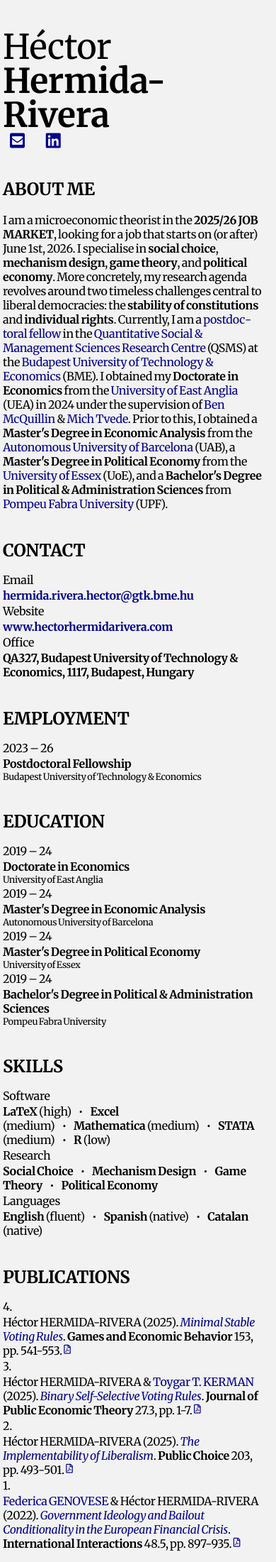
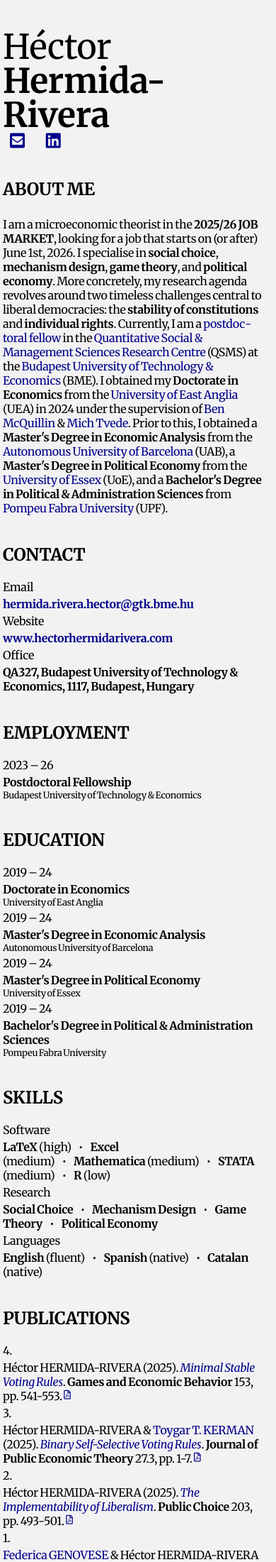
Before and after one commit to HectorHermidaRivera/hectorhermidarivera.github.io, a Jekyll site: the page built from index.md, in a window 390 px wide. Shown: the top 2201 px of the page at 71% size. Built offline with Jekyll 4.4.1, drawn with Linux system fonts in a browser that asks for light colours; a style sheet for code colours, icons or effects is not loaded.

Commit message:
Update style.css

```diff
--- a/assets/css/style.css
+++ b/assets/css/style.css
@@ -356,7 +356,7 @@ body {
   .two-column-3rows {
     display: grid;
     grid-template-columns: 1fr; /* single column */
-    gap: 2px;                   /* spacing between items */
+    gap: 0px;                   /* spacing between items */
   }
 
   .two-column .label,
@@ -367,7 +367,8 @@ body {
   .two-column-3rows .value {
     text-align: left;
     width: 100%;
-    margin-bottom: 0px; /* adjust as needed */
+    margin-bottom: 0px;
+    margin-top: 4px;
   }
 .two-column-2rows .top-row {
   flex-direction: column;       /* stack the course and university */
```
